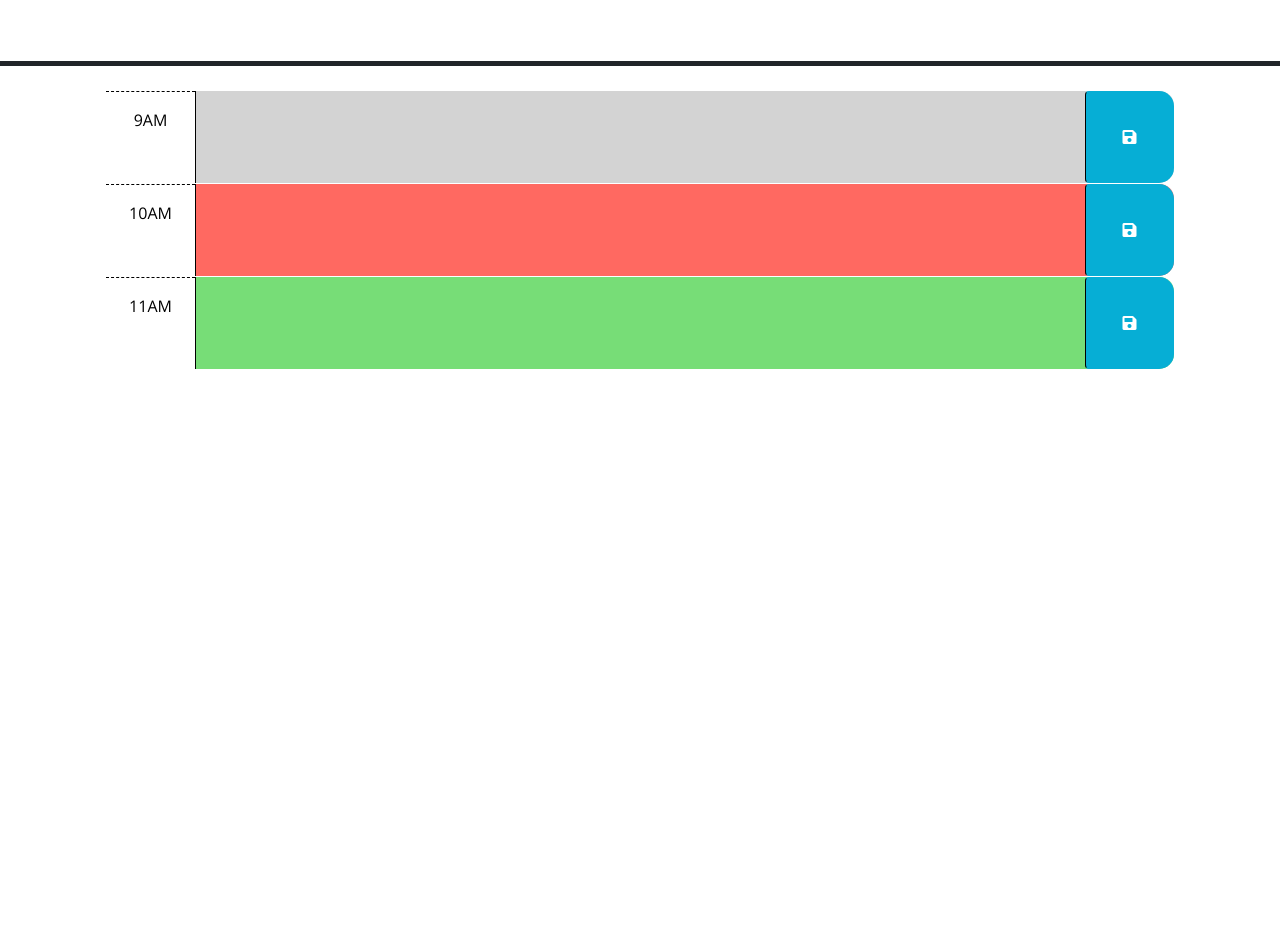
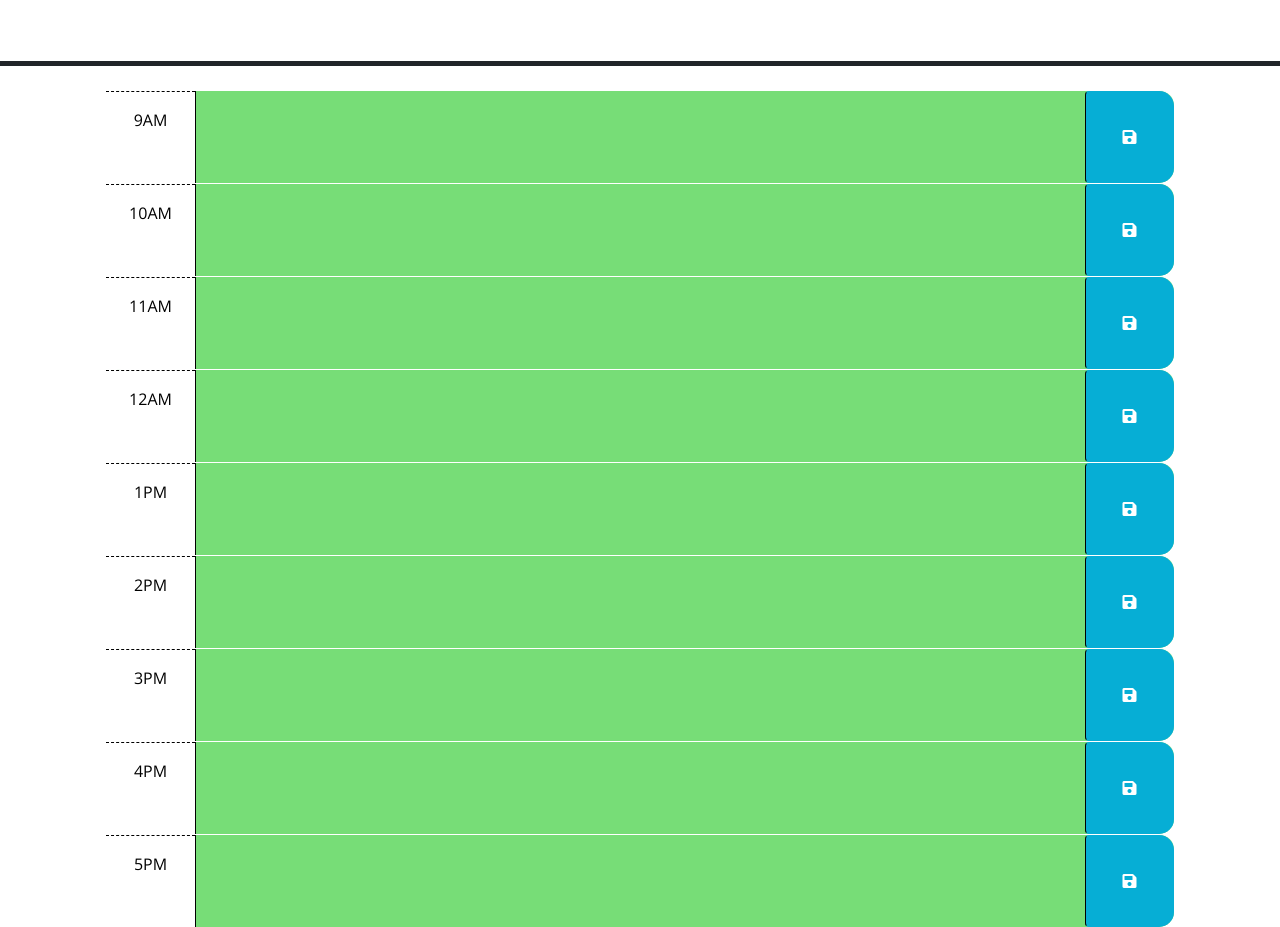
Before and after one commit to CDarts48/Schedule, a plain HTML site: page index.html in a window 1280 px wide. Shown: the part 166-1093 px from the top of the page. Before the commit the page ends 800 px from the top, so only its background shows below. Drawn offline with nearby package versions, Linux system fonts and the light colour scheme.

Commit message:
added 9-5 divs and time from day.js

```diff
--- a/index.html
+++ b/index.html
@@ -40,7 +40,7 @@
         -->
 
       <!-- Example of a past time block. The "past" class adds a gray background color. -->
-      <div id="hour-9" class="row time-block past">
+      <div id="hour-9" class="row time-block">
         <div class="col-2 col-md-1 hour text-center py-3">9AM</div>
         <textarea class="col-8 col-md-10 description" rows="3"> </textarea>
         <button class="btn saveBtn col-2 col-md-1" aria-label="save">
@@ -49,7 +49,7 @@
       </div>
 
       <!-- Example of a a present time block. The "present" class adds a red background color. -->
-      <div id="hour-10" class="row time-block present">
+      <div id="hour-10" class="row time-block">
         <div class="col-2 col-md-1 hour text-center py-3">10AM</div>
         <textarea class="col-8 col-md-10 description" rows="3"> </textarea>
         <button class="btn saveBtn col-2 col-md-1" aria-label="save">
@@ -58,7 +58,7 @@
       </div>
 
       <!-- Example of a future time block. The "future" class adds a green background color. -->
-      <div id="hour-11" class="row time-block future">
+      <div id="hour-11" class="row time-block">
         <div class="col-2 col-md-1 hour text-center py-3">11AM</div>
         <textarea class="col-8 col-md-10 description" rows="3"> </textarea>
         <button class="btn saveBtn col-2 col-md-1" aria-label="save">
@@ -66,6 +66,46 @@
         </button>
       </div>
 
+  <div id="hour-12" class="row time-block">
+        <div class="col-2 col-md-1 hour text-center py-3">12AM</div>
+        <textarea class="col-8 col-md-10 description" rows="3"> </textarea>
+        <button class="btn saveBtn col-2 col-md-1" aria-label="save">
+          <i class="fas fa-save" aria-hidden="true"></i>
+        </button>
+        </div>
+
+      <div id="hour-13" class="row time-block">
+        <div class="col-2 col-md-1 hour text-center py-3">1PM</div>
+        <textarea class="col-8 col-md-10 description" rows="3"> </textarea>
+        <button class="btn saveBtn col-2 col-md-1" aria-label="save">
+          <i class="fas fa-save" aria-hidden="true"></i>
+        </button>
+
+      </div>  <div id="hour-14" class="row time-block">
+        <div class="col-2 col-md-1 hour text-center py-3">2PM</div>
+        <textarea class="col-8 col-md-10 description" rows="3"> </textarea>
+        <button class="btn saveBtn col-2 col-md-1" aria-label="save">
+          <i class="fas fa-save" aria-hidden="true"></i>
+        </button>
+      </div>  <div id="hour-15" class="row time-block">
+        <div class="col-2 col-md-1 hour text-center py-3">3PM</div>
+        <textarea class="col-8 col-md-10 description" rows="3"> </textarea>
+        <button class="btn saveBtn col-2 col-md-1" aria-label="save">
+          <i class="fas fa-save" aria-hidden="true"></i>
+        </button>
+      </div>  <div id="hour-23" class="row time-block">
+        <div class="col-2 col-md-1 hour text-center py-3">4PM</div>
+        <textarea class="col-8 col-md-10 description" rows="3"> </textarea>
+        <button class="btn saveBtn col-2 col-md-1" aria-label="save">
+          <i class="fas fa-save" aria-hidden="true"></i>
+        </button>
+      </div>  <div id="hour-17" class="row time-block">
+        <div class="col-2 col-md-1 hour text-center py-3">5PM</div>
+        <textarea class="col-8 col-md-10 description" rows="3"> </textarea>
+        <button class="btn saveBtn col-2 col-md-1" aria-label="save">
+          <i class="fas fa-save" aria-hidden="true"></i>
+        </button>
+      </div>
     <script src="https://code.jquery.com/jquery-3.4.1.min.js"></script>
     <script
       src="https://cdn.jsdelivr.net/npm/dayjs@1.11.3/dayjs.min.js"
--- a/script.js
+++ b/script.js
@@ -1,17 +1,19 @@
 // Wrap all code that interacts with the DOM in a call to jQuery to ensure that
 // the code isn't run until the browser has finished rendering all the elements
-// in the html.
-console.log("hello world")
+// in the html. $(document).ready() is a jQuery function that wraps code to ensure that
+// the code isn't run until the browser has finished rendering all the elements
 var saveBtn = $(".saveBtn");
 var textArea = $(".textarea");
+const currentHour = dayjs().get('hour');
+console.log(currentHour);
 $(document).ready()
 
-  saveBtn.on('click', function() {
-    {
-      localStorage.setItem("textArea", textArea.val());
-      console.log(saveBtn)
-    }
-
+  saveBtn.click(function() {
+    var parent = $(this).parent().attr("id");
+    var sibling = $(this).siblings("textarea").val();
+    console.log ($(this).parent().attr("id"));
+      localStorage.setItem(parent, sibling);
+      console.log(sibling);
   });
 
   // TODO: Add a listener for click events on the save button. This code should
@@ -21,6 +23,20 @@ $(document).ready()
   // time-block containing the button that was clicked? How might the id be
   // useful when saving the description in local storage?
   //
+
+
+$(".time-block").each(function() {
+  var blockHour = parseInt($(this).attr("id"));
+
+  if (blockHour < currentHour) {
+    $(this).addClass("past").removeClass("present future");
+  } else if (blockHour === currentHour) {
+    $(this).addClass("present").removeClass("past future");
+  } else {
+    $(this).addClass("future").removeClass("past present");
+  }
+});
+
   // TODO: Add code to apply the past, present, or future class to each time
   // block by comparing the id to the current hour. HINTS: How can the id
   // attribute of each time-block be used to conditionally add or remove the
@@ -32,3 +48,7 @@ $(document).ready()
   // attribute of each time-block be used to do this?
   //
   // TODO: Add code to display the current date in the header of the page.
+
+// if (interger === true)
+// console.log (textArea)
+// else if (interger === false)
```
